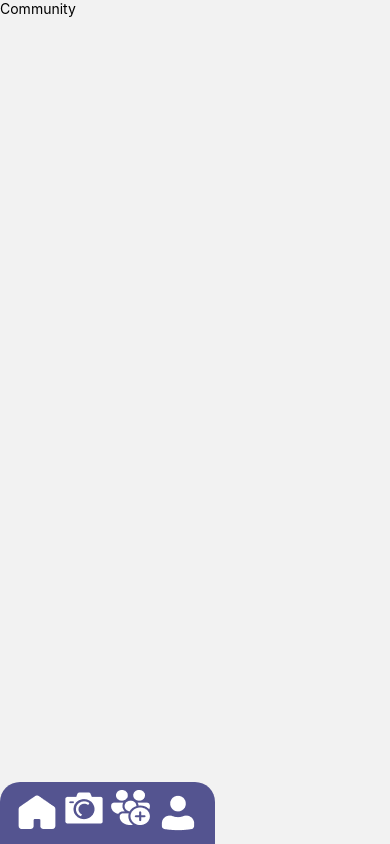
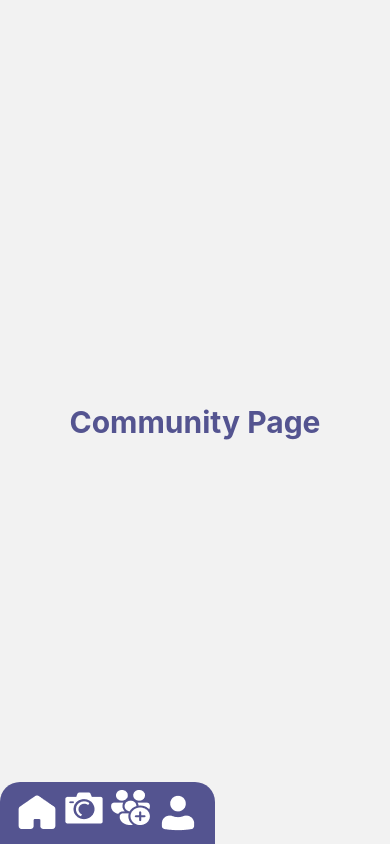
Before and after one commit to FALAK097/FitHub, a React Native app: screen /Community in a window 390 px wide. Built offline with nearby package versions, Linux system fonts and the light colour scheme.

Commit message:
styling changes and added layout to pages

```diff
--- a/components/Footer.tsx
+++ b/components/Footer.tsx
@@ -47,10 +47,8 @@ const Footer: React.FC<{navigation: any}> = ({navigation}) => {
           // To apply active footer styling --->
           // activeScreen === item.navigateTo && styles.activeIcon,
           onPress={() => {
-            console.log('Navigating to:', item.navigateTo);
             navigation.navigate(item.navigateTo);
             setActiveScreen(item.navigateTo);
-            console.log('Active screen:', activeScreen);
           }}>
           <Image style={styles.icon} resizeMode="cover" source={item.icon} />
         </Pressable>
--- a/components/ProfileInfo.tsx
+++ b/components/ProfileInfo.tsx
@@ -5,7 +5,7 @@ import {Color, FontSize, FontFamily} from '../GlobalStyles';
 const ProfileInfo = () => {
   return (
     <View style={styles.profileContainer}>
-      <Text style={styles.letsCrushIt}>Let’s Crush it, ANIKET 🔥</Text>
+      <Text style={styles.letsCrushIt}>Let’s Crush it, John Doe</Text>
       <Image
         style={styles.profileIcon}
         resizeMode="cover"
@@ -34,7 +34,7 @@ const styles = StyleSheet.create({
     height: 45,
     marginTop: 20,
     marginBottom: 10,
-    marginLeft: 30,
+    marginLeft: 5,
   },
 });
 
--- a/pages/Community.tsx
+++ b/pages/Community.tsx
@@ -1,4 +1,4 @@
-import {View, Text} from 'react-native';
+import {View, Text, StyleSheet} from 'react-native';
 import React from 'react';
 import CommonLayout from '../components/CommonLayout';
 import {useNavigation} from '@react-navigation/native';
@@ -7,11 +7,24 @@ const Community = () => {
   const navigation = useNavigation();
   return (
     <CommonLayout navigation={navigation}>
-      <View>
-        <Text>Community</Text>
+      <View style={styles.container}>
+        <Text style={styles.header}>Community Page</Text>
       </View>
     </CommonLayout>
   );
 };
 
+const styles = StyleSheet.create({
+  container: {
+    flex: 1,
+    justifyContent: 'center',
+    alignItems: 'center',
+  },
+  header: {
+    fontSize: 30,
+    fontWeight: 'bold',
+    color: '#545490',
+  },
+});
+
 export default Community;
--- a/pages/Details.tsx
+++ b/pages/Details.tsx
@@ -16,7 +16,7 @@ const Details = () => {
 
   return (
     <View style={styles.container}>
-      <View style={styles.inputContainer}>
+      {/* <View style={styles.inputContainer}>
         <Text style={styles.inputLabel}>Enter Age</Text>
         <TextInput
           style={styles.textInput}
@@ -41,6 +41,15 @@ const Details = () => {
           placeholder="60 kg"
           placeholderTextColor={Color.colorDimgray}
           keyboardType="numeric"
+        />
+      </View> */}
+      <View style={styles.inputContainer}>
+        <Text style={styles.inputLabel}>Enter Your Name</Text>
+        <TextInput
+          style={styles.textInput}
+          placeholder="John Doe"
+          placeholderTextColor={Color.colorDimgray}
+          keyboardType="default"
         />
       </View>
       <View style={styles.inputContainer}>
--- a/pages/Landing.tsx
+++ b/pages/Landing.tsx
@@ -15,7 +15,7 @@ const Landing = () => {
         source={require('../assets/pxfuel-1.png')}
       />
       <Text style={[styles.unlockYourPotential, styles.loginTypo]}>
-        Unlock Your Potential, Unleash Your Power
+        Unlock Your Potential, {'\n'} Unleash Your Power
       </Text>
       <View style={styles.mainItem}>
         <Pressable
@@ -24,9 +24,9 @@ const Landing = () => {
           <Text style={[styles.getStarted, styles.loginTypo]}>GET STARTED</Text>
         </Pressable>
       </View>
-      <Text style={styles.fithub}>FITHUB</Text>
+      <Text style={styles.fithub}>FitHub</Text>
       <Text style={[styles.aiEnhancedSmart, styles.aiEnhancedSmartTypo]}>
-        AI enhanced smart vision for fitness optimization
+        AI Enhanced Smart Vision for Fitness Optimization
       </Text>
       <Pressable
         style={({pressed}) => [
@@ -53,7 +53,7 @@ const styles = StyleSheet.create({
     position: 'absolute',
   },
   loginBold: {
-    fontWeight: 'bold',  // Make LOGIN bold
+    fontWeight: 'bold', // Make LOGIN bold
     color: Color.colorYellow, // Change color to fithub color
   },
   imgpxfuel1Icon: {
@@ -62,11 +62,11 @@ const styles = StyleSheet.create({
   },
   unlockYourPotential: {
     color: Color.colorWhite,
-    textAlign: 'left',
+    textAlign: 'center',
     fontSize: FontSize.size_lg,
     position: 'absolute',
-    top: 369,
-    left: 28,
+    top: 350,
+    left: 90,
   },
   mainItem: {
     top: 595,
--- a/pages/Login.tsx
+++ b/pages/Login.tsx
@@ -8,9 +8,9 @@ import {
   Text,
   ImageBackground, // Import ImageBackground
 } from 'react-native';
-import { StackNavigationProp } from '@react-navigation/stack';
-import { useNavigation, ParamListBase } from '@react-navigation/native';
-import { Color, Border, FontFamily, FontSize } from '../GlobalStyles';
+import {StackNavigationProp} from '@react-navigation/stack';
+import {useNavigation, ParamListBase} from '@react-navigation/native';
+import {Color, Border, FontFamily, FontSize} from '../GlobalStyles';
 
 const Login = () => {
   const navigation = useNavigation<StackNavigationProp<ParamListBase>>();
@@ -18,8 +18,7 @@ const Login = () => {
   return (
     <ImageBackground
       source={require('../assets/pxfuel-1-1.png')} // Replace with the path to your background image
-      style={styles.backgroundImage}
-    >
+      style={styles.backgroundImage}>
       <View style={styles.container}>
         <Text style={styles.fithub}>FitHub</Text>
 
@@ -60,11 +59,11 @@ const Login = () => {
             resizeMode="cover"
             source={require('../assets/flatcoloriconsgoogle.png')}
           />
-          <Image
+          {/* <Image
             style={styles.logosgoogleGmailIcon}
             resizeMode="cover"
             source={require('../assets/logosgooglegmail.png')}
-          />
+          /> */}
         </View>
 
         <Pressable
@@ -158,11 +157,11 @@ const styles = StyleSheet.create({
     flexDirection: 'row',
     marginTop: 20,
   },
-  logosgoogleGmailIcon: {
-    width: 24,
-    height: 24,
-    marginLeft: 15,
-  },
+  // logosgoogleGmailIcon: {
+  //   width: 24,
+  //   height: 24,
+  //   marginLeft: 15,
+  // },
   flatColorIconsgoogle: {
     width: 30,
     height: 30,
--- a/pages/UserProfile.tsx
+++ b/pages/UserProfile.tsx
@@ -1,4 +1,4 @@
-import {View, Text} from 'react-native';
+import {View, Text, StyleSheet} from 'react-native';
 import React from 'react';
 import CommonLayout from '../components/CommonLayout';
 import {useNavigation} from '@react-navigation/native';
@@ -7,11 +7,24 @@ const UserProfile = () => {
   const navigation = useNavigation();
   return (
     <CommonLayout navigation={navigation}>
-      <View>
-        <Text>UserProfile</Text>
+      <View style={styles.container}>
+        <Text style={styles.header}>User Profile Page</Text>
       </View>
     </CommonLayout>
   );
 };
 
+const styles = StyleSheet.create({
+  container: {
+    flex: 1,
+    justifyContent: 'center',
+    alignItems: 'center',
+  },
+  header: {
+    fontSize: 30,
+    fontWeight: 'bold',
+    color: '#545490',
+  },
+});
+
 export default UserProfile;
```
Also changed, not shown: components/DietPlan.tsx (+8 -8 lines), pages/SmartCamera.tsx (+50 -28 lines), 2 other files (tests, documents, lock files or other folders).
